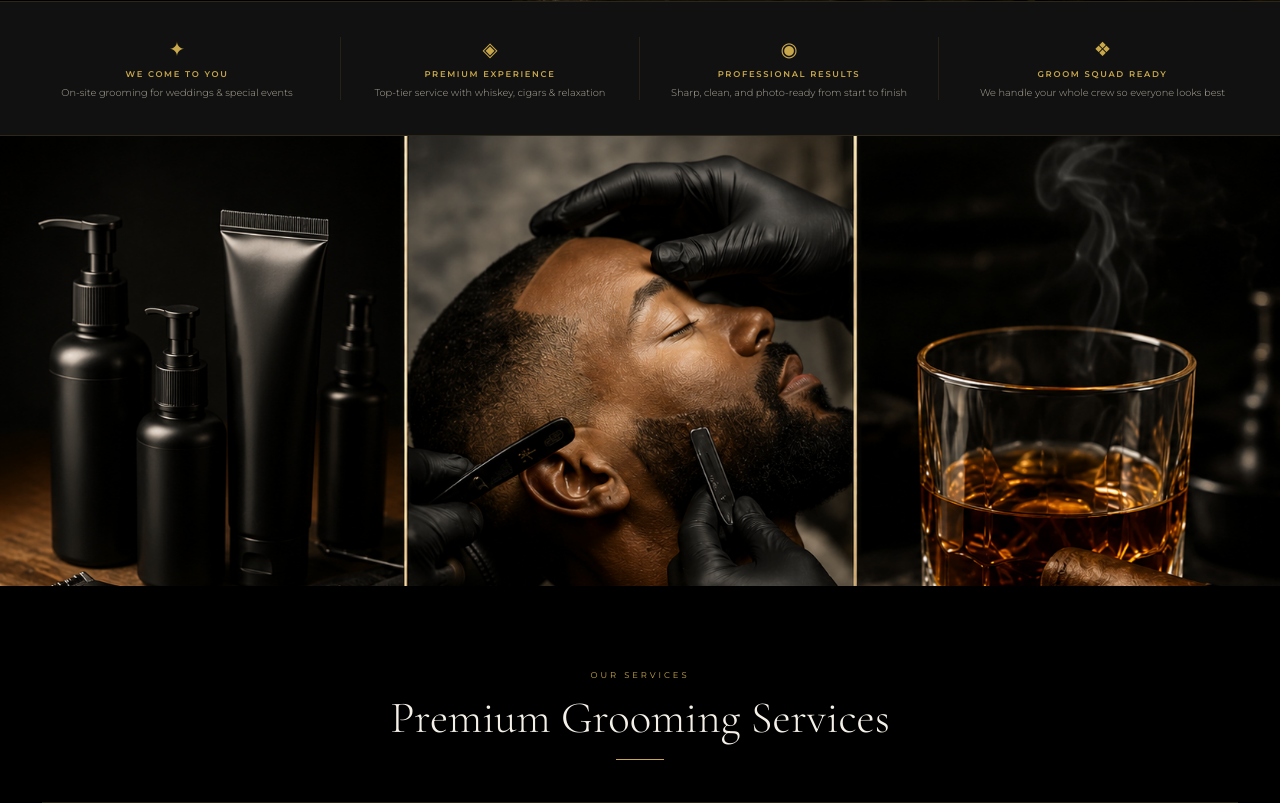
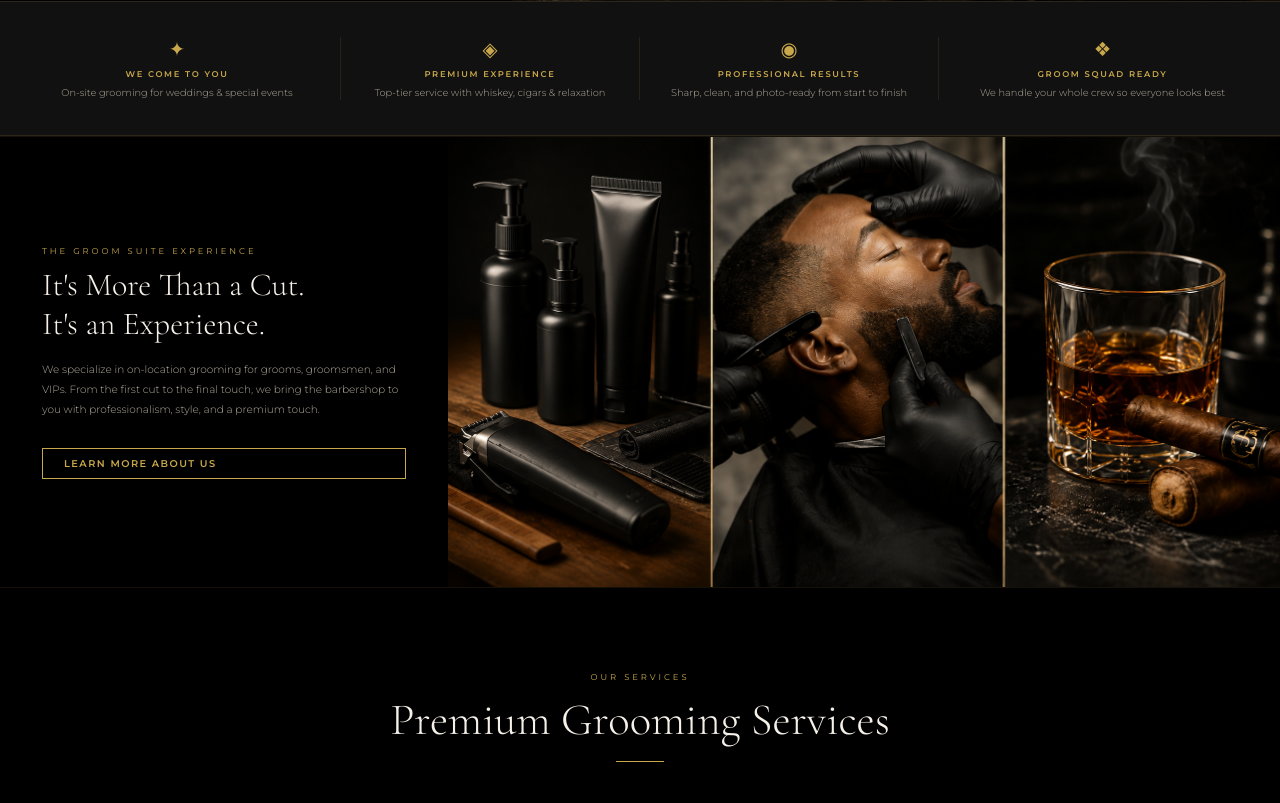
Before and after one commit to marshakprograms/groom-suite, a Flask app: page / in a window 1280 px wide. Shown: the part 544-1347 px from the top of the page. Run offline with Flask 3, Linux system fonts and the light colour scheme.

Commit message:
Added Experience section with image and text

```diff
--- a/static/css/style.css
+++ b/static/css/style.css
@@ -544,3 +544,44 @@ body {
   color: var(--gold);
   font-weight: 400;
 }
+/* EXPERIENCE SECTION */
+.experience-section {
+  display: grid;
+  grid-template-columns: 35% 65%;
+  min-height: 400px;
+  background: var(--black);
+  border-top: 1px solid rgba(201,168,76,0.1);
+  border-bottom: 1px solid rgba(201,168,76,0.1);
+}
+.experience-content {
+  display: flex;
+  flex-direction: column;
+  justify-content: center;
+  padding: 3rem;
+  background: var(--black);
+}
+.experience-title {
+  font-family: var(--font-display);
+  font-size: clamp(1.8rem, 2.5vw, 2.5rem);
+  font-weight: 300;
+  line-height: 1.2;
+  margin-bottom: 1.2rem;
+  color: var(--white);
+}
+.experience-body {
+  font-size: 0.75rem;
+  color: var(--white-dim);
+  line-height: 1.9;
+  font-weight: 300;
+  margin-bottom: 2rem;
+}
+.experience-image {
+  overflow: hidden;
+}
+.experience-image img {
+  width: 100%;
+  height: 100%;
+  object-fit: cover;
+  object-position: center;
+  display: block;
+}
--- a/templates/index.html
+++ b/templates/index.html
@@ -46,10 +46,18 @@
   </div>
 </div>
 
-<!-- EXPERIENCE IMAGE -->
-<div class="experience-image">
-  <img src="{{ url_for('static', filename='images/hero_bottom.png') }}" alt="The Groom Suite Experience">
-</div>
+<!-- EXPERIENCE SECTION -->
+<section class="experience-section">
+  <div class="experience-content">
+    <p class="section-eyebrow">The Groom Suite Experience</p>
+    <h2 class="experience-title">It's More Than a Cut.<br>It's an Experience.</h2>
+    <p class="experience-body">We specialize in on-location grooming for grooms, groomsmen, and VIPs. From the first cut to the final touch, we bring the barbershop to you with professionalism, style, and a premium touch.</p>
+    <a href="{{ url_for('inquiry') }}" class="btn-outline">Learn More About Us</a>
+  </div>
+  <div class="experience-image">
+    <img src="{{ url_for('static', filename='images/hero_bottom.png') }}" alt="The Groom Suite Experience">
+  </div>
+</section>
 
 <!-- SERVICES -->
 <section class="services-section" id="services">
```
